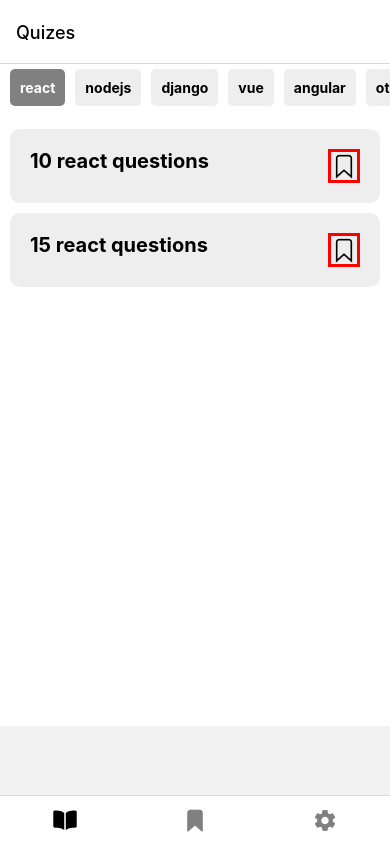
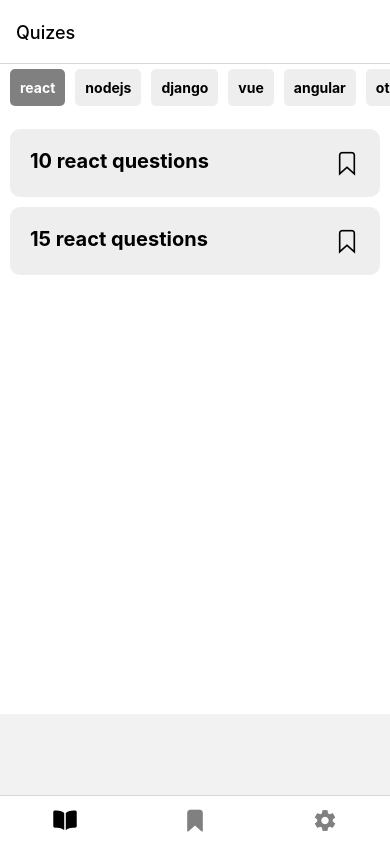
Before and after one commit to Angeltheesoto/neet_quiz, a React Native app: screen / in a window 390 px wide. Built offline with nearby package versions, Linux system fonts and the light colour scheme.

Commit message:
Fixed bookmarking bug with saving and unsaving

```diff
--- a/src/components/ListItem.js
+++ b/src/components/ListItem.js
@@ -21,7 +21,7 @@
       }
 
       await AsyncStorage.setItem("bookmarkedItems", JSON.stringify(data));
-      console.log("Title added to genre:", genre, "Title: ", title);
+      // console.log("Title added to genre:", genre, "Title: ", title);
     } catch (err) {
       console.log("could not save item", err);
     }
@@ -36,12 +36,12 @@
       if (data[genre]) {
         data[genre] = data[genre].filter((title) => title !== titleToRemove);
         await AsyncStorage.setItem("bookmarkedItems", JSON.stringify(data));
-        console.log(
-          "Title removed from genre:",
-          genre,
-          "Title: ",
-          titleToRemove
-        );
+        // console.log(
+        //   "Title removed from genre:",
+        //   genre,
+        //   "Title: ",
+        //   titleToRemove
+        // );
       } else {
         console.log("Genre not found:", genre);
       }
@@ -55,8 +55,8 @@
     try {
       const itemValue = await AsyncStorage.getItem(itemName);
       if (itemValue !== null) {
-        // console.log(`Contents of "${itemName}":`, JSON.parse(itemValue));
         setSavedQuiz((prev) => (prev = JSON.parse(itemValue)));
+        // console.log(`setSavedQuiz "${itemName}":`, JSON.parse(itemValue));
       } else {
         console.log(`"${itemName}" does not exist in AsyncStorage.`);
       }
@@ -67,16 +67,32 @@
 
   // !Handles actions for adding and removing quizzes from localstorage
   const handleSave = async () => {
+    // if (isSaved) {
+    //   setIsSaved((prevIsSaved) => !prevIsSaved);
+    //   removeItem(genre, title);
+    //   console.log("removed", title, genre);
+    // } else {
+    //   setIsSaved((prevIsSaved) => !prevIsSaved);
+    //   saveItem(genre, title);
+    //   console.log("added", title, genre);
+    // }
+
     if (isSaved) {
-      setIsSaved(false);
       removeItem(genre, title);
-      // console.log("removed", title, genre);
+      console.log("removed", title, genre);
     } else {
-      setIsSaved(true);
       saveItem(genre, title);
-      // console.log("added", title, genre);
+      console.log("added", title, genre);
     }
     saveLocalStorageItem("bookmarkedItems");
+  };
+
+  const handleQuizIsSaved = () => {
+    if (savedQuiz && savedQuiz[genre] && savedQuiz[genre].includes(title)) {
+      setIsSaved((prevIsSaved) => (prevIsSaved = true));
+    } else {
+      setIsSaved((prevIsSaved) => (prevIsSaved = false));
+    }
   };
 
   // !Deletes localStorage
@@ -92,13 +108,14 @@
 
   useEffect(() => {
     saveLocalStorageItem("bookmarkedItems");
+    handleQuizIsSaved();
   }, [savedQuiz]);
   // console.log("savedQuiz:", savedQuiz);
 
   return (
     <View style={styles.container}>
       <Text style={styles.title}>{title}</Text>
-      <TouchableOpacity onPress={handleSave} style={styles.test}>
+      <TouchableOpacity onPress={handleSave}>
         {savedQuiz && savedQuiz[genre] && savedQuiz[genre].includes(title) ? (
           <Ionicons name="md-bookmark" size={26} color="black" />
         ) : (
@@ -123,10 +140,6 @@
     fontSize: 20,
     fontWeight: "bold",
   },
-  test: {
-    borderWidth: 3,
-    borderColor: "red",
-  },
 });
 
 export default ListItem;
```
